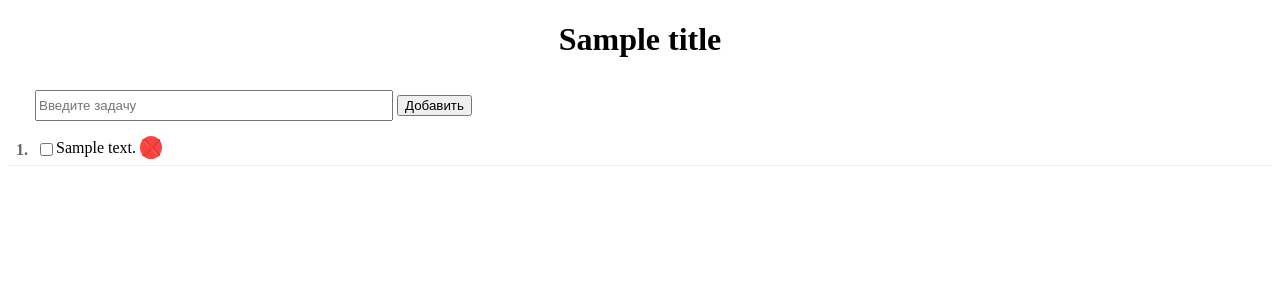
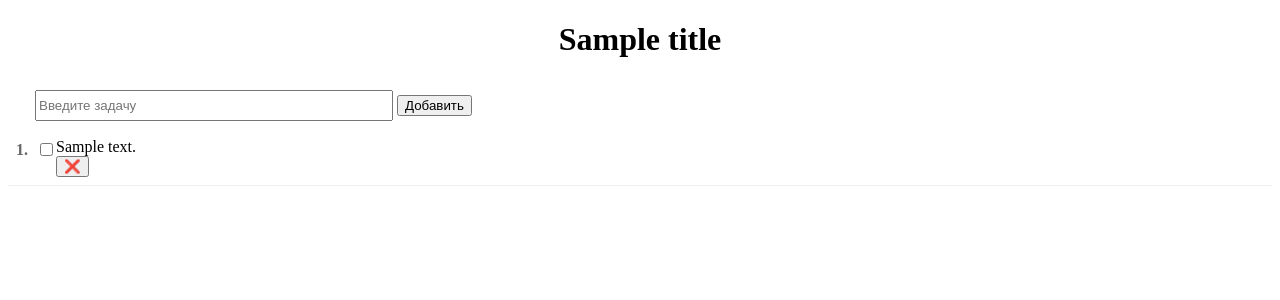
Before and after one commit to algoryur42-lab/web_to_do, a Flask app: template todolistweb/templates/index.html in a window 1280 px wide. Shown: the top 300 px of the page. Run offline with Flask 3, Linux system fonts and the light colour scheme; the template is opened without the code that fills it: most values are stand-ins (such as "Sample title", 1, 10 or a date in 2020); one stand-in notice (Sample message) is shown.

Commit message:
Доработка до конца

```diff
--- a/todolistweb/templates/index.html
+++ b/todolistweb/templates/index.html
@@ -1,18 +1,15 @@
 <!DOCTYPE html>
 <html>
     {% extends "base.html" %}
-<link rel="stylesheet" href="{{ url_for('static', filename='css/style.css') }}">
 <title>To-Do List</title>
 <main>
     {% block content %}
     {% with messages = get_flashed_messages() %}
-        {% if messages %}
-            <div class="flash-messages">
-                {% for message in messages %}
-                <div class="flash">{{ message }}</div>
-                {% endfor %}
-            </div>
-        {% endif %}
+    {% if messages %}
+    <script>
+            alert('{{ messages[0] }}');
+    </script>
+    {% endif %}
     {% endwith %}
     <h1>{{ title }}</h1>
     <div id="add-form" class="modal" style="display:block;">
@@ -29,11 +26,13 @@
                 <input type="checkbox" onchange="this.form.submit()" name='completed' value="True" {% if task.completed %}checked{% endif %}>
             </form>
             {% if task.completed %}
-            <s>{{ task.description }}</s>
+            <s><span class="task-text">{{ task.description }}</span></s>
             {% else %}
-            {{ task.description }}
+            <span class="task-text">{{ task.description }}</span>
             {% endif %}
-            <a class="delete-link" href="{{ url_for('delete_task', task_id = loop.index0) }}">❌</a>
+            <form method="POST" action="{{ url_for('delete_task', task_id=loop.index0) }}" class="delete-form">
+                <button type="submit" class="delete-btn">❌</button>
+            </form>
         </div>
         {% endfor %}
     </div>
```
